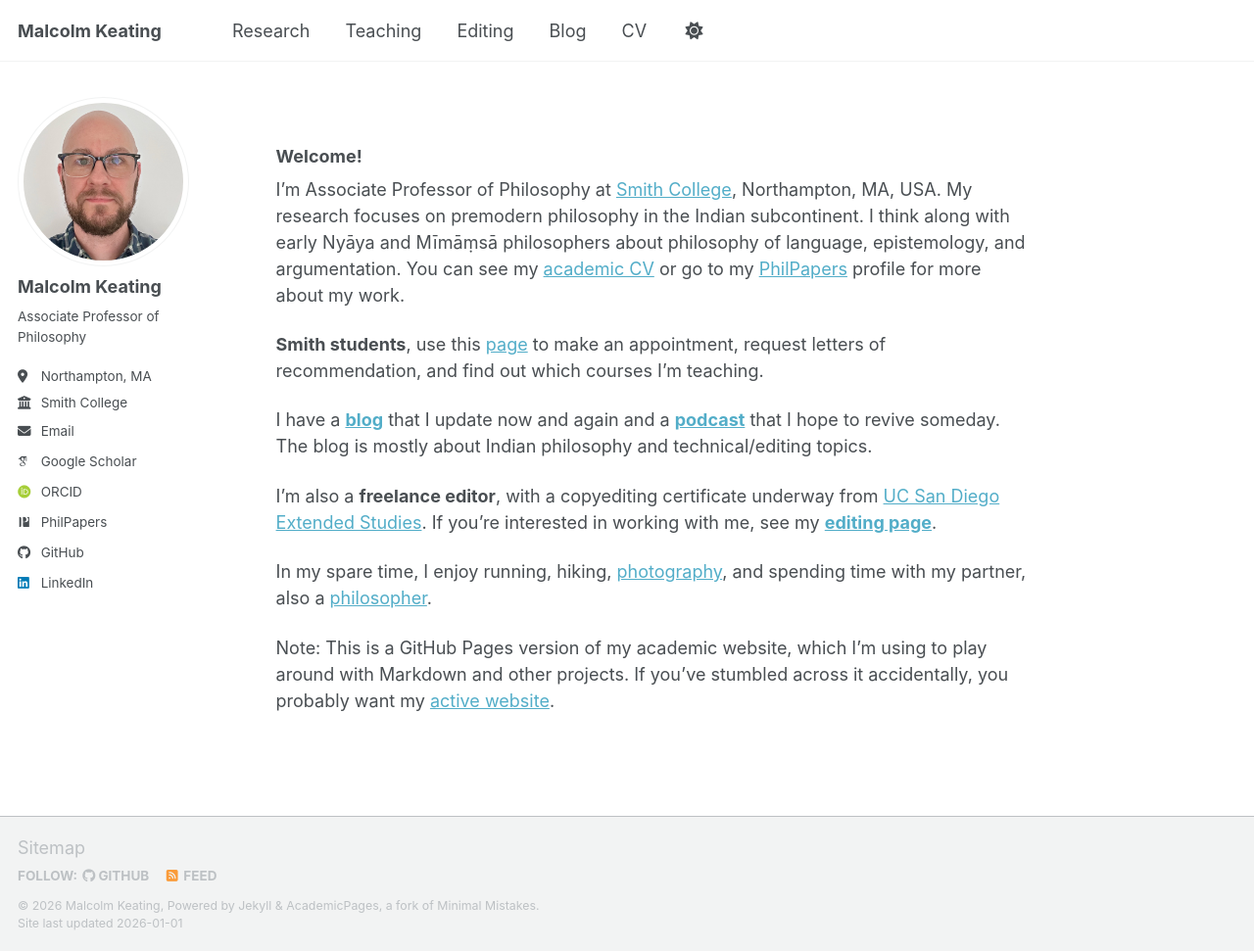
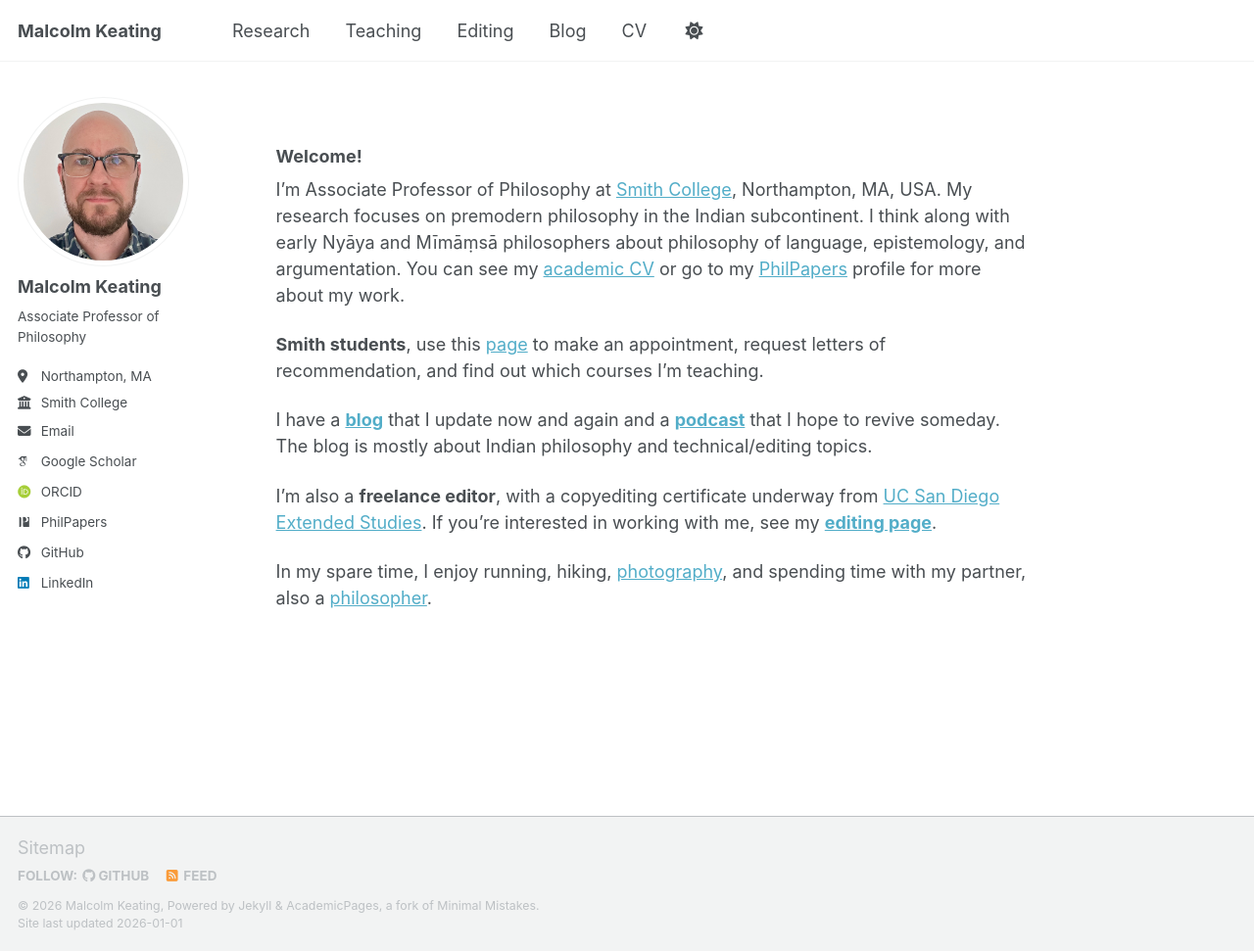
Before and after one commit to malcolmkeating/malcolmkeating.github.io, a Jekyll site: the page built from _pages/about.md, in a window 1280 px wide and 971 px high. Shown: the whole window at 98% size. Built offline with Jekyll 4.4.1, drawn with Linux system fonts in a browser that asks for light colours; some web fonts are replaced; a script bundle is joined from its source files by our own code; library files that are not in the unit come from our copies.

Commit message:
removed mention of Wordpress file

```diff
--- a/_pages/about.md
+++ b/_pages/about.md
@@ -17,5 +17,3 @@ I have a **[blog](https://malcolmkeating.github.io/year-archive/)** that I updat
 I'm also a **freelance editor**, with a copyediting certificate underway from [UC San Diego Extended Studies](https://extendedstudies.ucsd.edu/courses-certificates/writing/copyediting). If you're interested in working with me, see my **[editing page](https://malcolmkeating.github.io/editing/)**.
 
 In my spare time, I enjoy running, hiking, [photography](https://www.flickr.com/photos/c_malcolm/), and spending time with my partner, also a [philosopher](https://sites.google.com/site/laurapaceguerrero).
-
-Note: This is a GitHub Pages version of my academic website, which I'm using to play around with Markdown and other projects. If you've stumbled across it accidentally, you probably want my [active website](https://malcolmkeatingsite.wordpress.com/).
```
